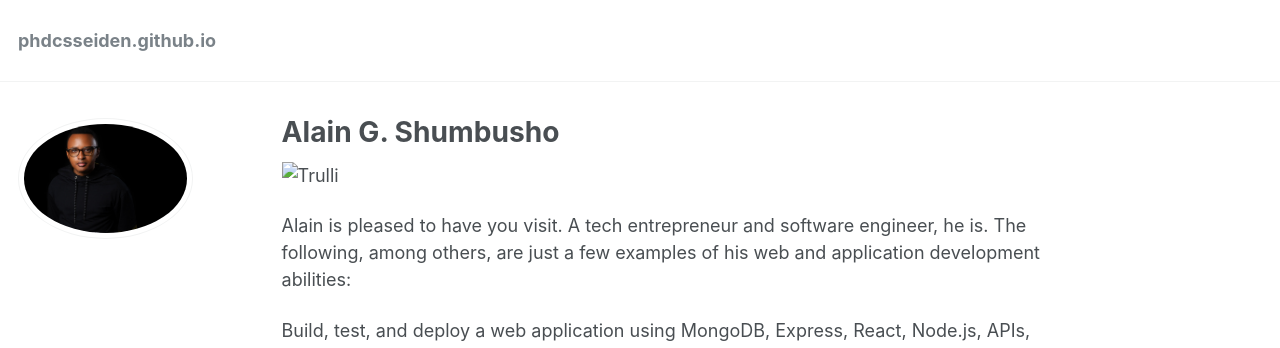
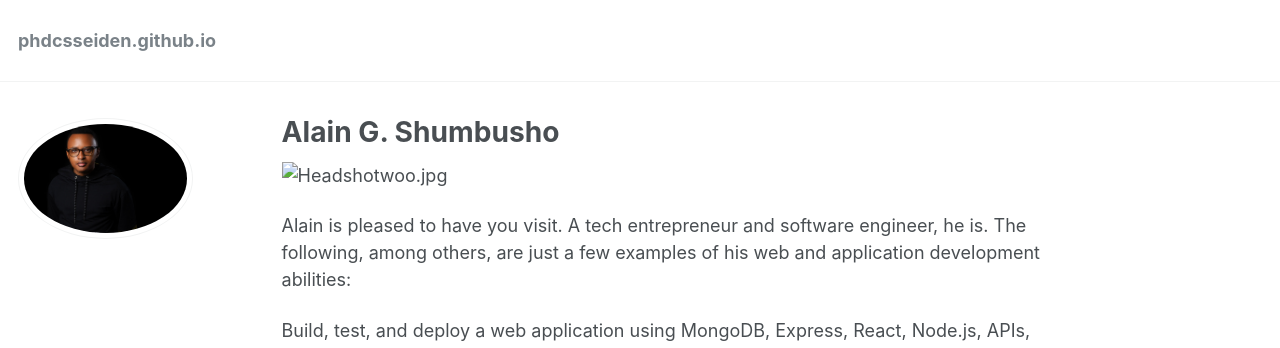
Before and after one commit to phdcsseiden/phdcsseiden.github.io, a Jekyll site: the page built from _pages/about.md, in a window 1280 px wide. Shown: the top 348 px of the page. Built offline with Jekyll 4.4.1, drawn with Linux system fonts in a browser that asks for light colours.

Commit message:
Update about.md

```diff
--- a/_pages/about.md
+++ b/_pages/about.md
@@ -8,7 +8,7 @@
   - /about.html
 ---
 
-<img src="Headshotwo.jpg" alt="Trulli" width="500" height="333">
+<img src="Headshotwoo.jpg" alt="Headshotwoo.jpg" width="500" height="333">
 
 Alain is pleased to have you visit. A tech entrepreneur and software engineer, he is. The following, among others, are just a few examples of his web and application development abilities:
 
```
